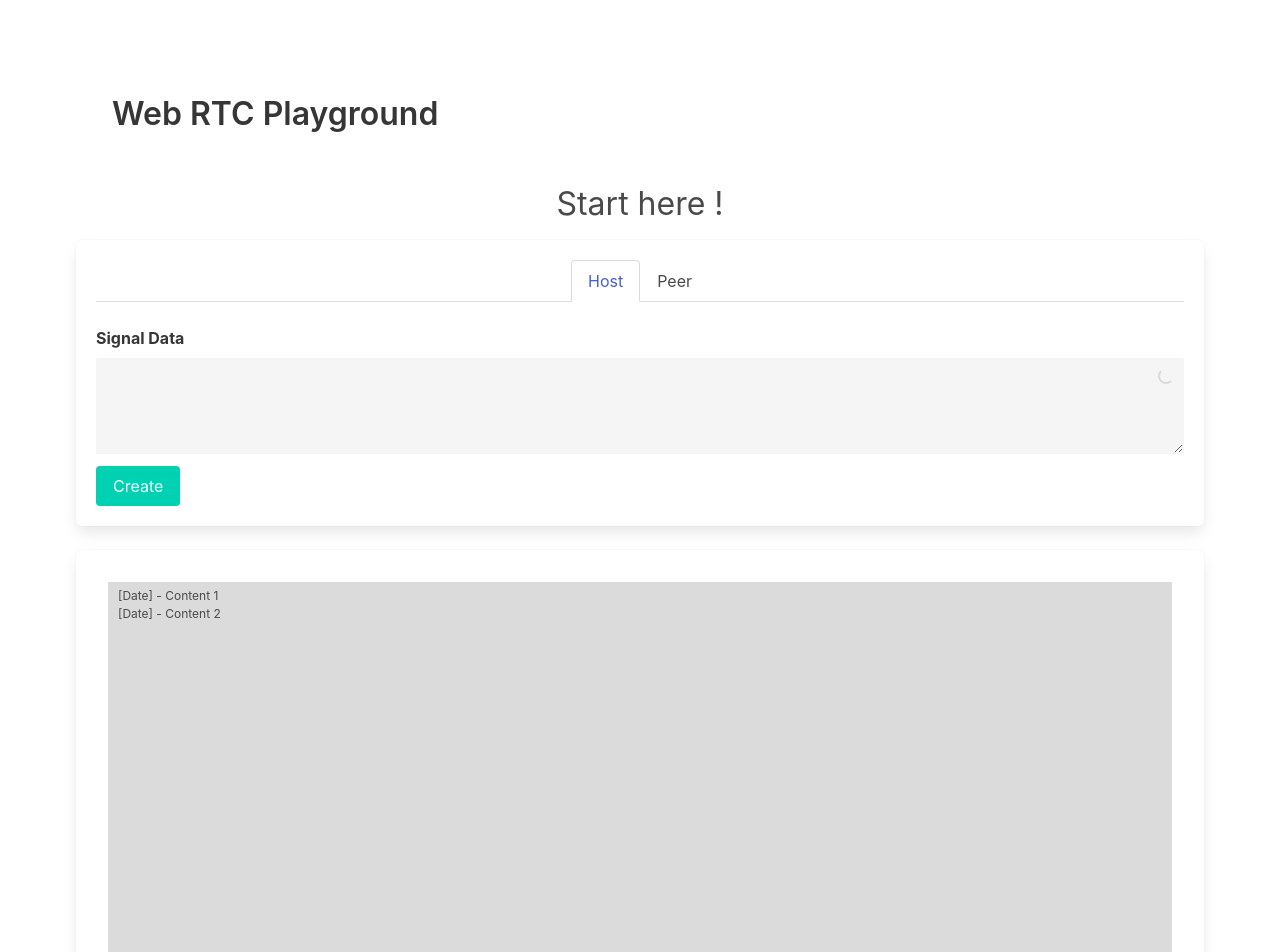
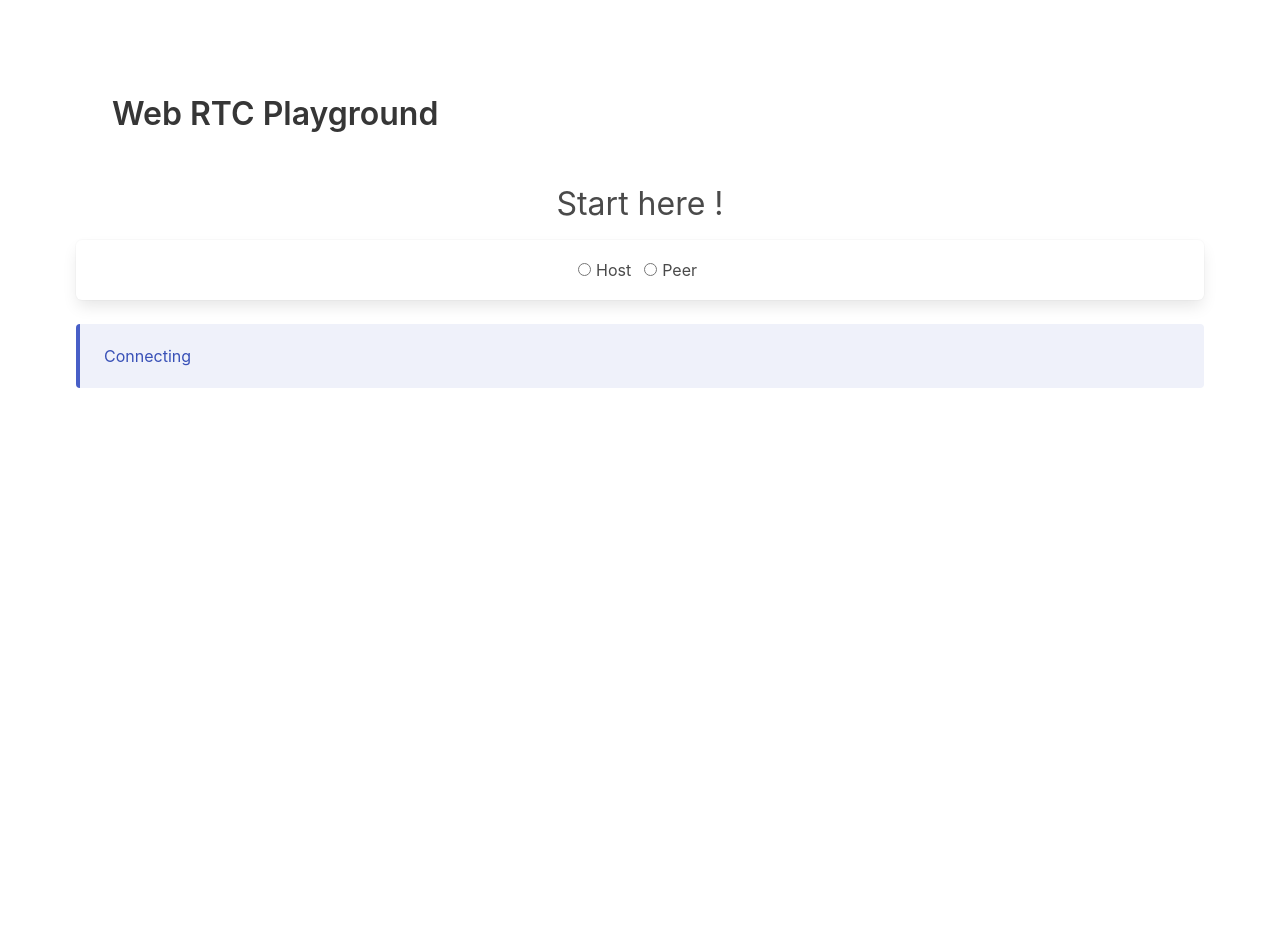
Before and after one commit to tinnguyenhuuletrong/Learning, a React (Create React App) app in the folder webrtc-playground/: page / in a window 1280 px wide. Shown: the top 952 px of the page. After the commit the page ends 800 px from the top, so only its background shows below. Built offline with nearby package versions, Linux system fonts and the light colour scheme.

Commit message:
[webrtc] part 2

```diff
--- a/webrtc-playground/src/App.js
+++ b/webrtc-playground/src/App.js
@@ -1,15 +1,15 @@
 import React from 'react'
+import ChoiceMode from './components/ChoiceMode'
 import WebRtcHost from './components/WebRtcHost'
 import WebRtcClient from './components/WebRtcClient'
-import TabContainer from './containers/TabContainer'
-import AppStore from './stores/appStore'
-import { AppProvider } from './AppContext'
-
-const storeIns = new AppStore()
+import WebRtcStatus from './components/WebRtcStatus'
+// import TabContainer from './containers/TabContainer'
+import DisplayIfMode from './containers/DisplayIfMode'
+import { StateProvider, CONSTANT } from './AppContext'
 
 function App() {
   return (
-    <AppProvider value={storeIns}>
+    <StateProvider>
       <section className="section ">
         <div className="container">
           <section className="hero">
@@ -22,59 +22,32 @@ function App() {
           <p className="has-text-centered is-size-3">Start here !</p>
           <div className="column">
             <div className="box">
-              <TabContainer
-                tabs={[
-                  {
-                    name: 'Host',
-                    ContentComp: <WebRtcHost />
-                  },
-                  {
-                    name: 'Peer',
-                    ContentComp: <WebRtcClient />
-                  }
-                ]}
-              />
+              <ChoiceMode />
             </div>
           </div>
-          <div className="column is-multiline">
-            <div className="box">
-              <div className="column is-full">
-                <div
-                  className="container has-background-grey-lighter is-size-7"
-                  style={{
-                    minHeight: '50vh',
-                    maxHeight: '50vh',
-                    overflowY: 'auto',
-                    padding: '5px 10px'
-                  }}
-                >
-                  <p>[Date] - Content 1</p>
-                  <p>[Date] - Content 2</p>
-                </div>
+
+          <DisplayIfMode expectedMode={CONSTANT.ECLIENT_MODE.HOST}>
+            <div className="column">
+              <div className="box">
+                <WebRtcHost />
               </div>
-              <div className="column">Type info</div>
             </div>
+          </DisplayIfMode>
+
+          <DisplayIfMode expectedMode={CONSTANT.ECLIENT_MODE.PEER}>
+            <div className="column">
+              <div className="box">
+                <WebRtcClient />
+              </div>
+            </div>
+          </DisplayIfMode>
+
+          <div className="column">
+            <WebRtcStatus />
           </div>
         </div>
-
-        {/* Footer */}
-        <footer class="footer">
-          <div class="content has-text-centered">
-            <p>
-              <strong>Bulma</strong> by{' '}
-              <a href="https://jgthms.com">Jeremy Thomas</a>. The source code is
-              licensed
-              <a href="http://opensource.org/licenses/mit-license.php">MIT</a>.
-              The website content is licensed{' '}
-              <a href="http://creativecommons.org/licenses/by-nc-sa/4.0/">
-                CC BY NC SA 4.0
-              </a>
-              .
-            </p>
-          </div>
-        </footer>
       </section>
-    </AppProvider>
+    </StateProvider>
   )
 }
 
--- a/webrtc-playground/src/AppContext.js
+++ b/webrtc-playground/src/AppContext.js
@@ -1,7 +1,12 @@
-import React from 'react'
+import React, { createContext, useContext, useReducer } from 'react'
+import { initialState, reducer } from './stores/appStore'
+import * as ECONSTANT from './stores/constant'
 
-const AppContext = React.createContext({})
-
-export const AppProvider = AppContext.Provider
-export const AppConsumer = AppContext.Consumer
-export default AppContext
+export const StateContext = createContext()
+export const StateProvider = ({ children }) => (
+  <StateContext.Provider value={useReducer(reducer, initialState)}>
+    {children}
+  </StateContext.Provider>
+)
+export const useStateValue = () => useContext(StateContext)
+export const CONSTANT = ECONSTANT
--- /dev/null
+++ b/webrtc-playground/src/components/ChoiceMode.js
@@ -0,0 +1,48 @@
+import React, { useCallback, useMemo } from 'react'
+import { useStateValue, CONSTANT } from '../AppContext'
+
+export default ({ defaultIndex = 0, tabs = [] }) => {
+  const [{ appStep, mode }, dispatch] = useStateValue()
+
+  const setMode = useCallback(
+    mode => {
+      dispatch({
+        type: CONSTANT.EACTION.setAppMode,
+        value: mode
+      })
+      dispatch({
+        type: CONSTANT.EACTION.setAppStep,
+        value: CONSTANT.ESTEP.NOT_CONNECT
+      })
+    },
+    [dispatch]
+  )
+
+  const stepLock = useMemo(
+    () => (appStep === CONSTANT.ESTEP.CHOICE_MODE ? {} : { disabled: true }),
+    [appStep]
+  )
+
+  return (
+    <fieldset {...stepLock}>
+      <div className="field is-grouped is-grouped-centered">
+        <label className="radio">
+          <input
+            type="radio"
+            checked={mode === CONSTANT.ECLIENT_MODE.HOST}
+            onChange={e => setMode(CONSTANT.ECLIENT_MODE.HOST)}
+          />
+          <span style={{ margin: 5 }}>Host</span>
+        </label>
+        <label className="radio">
+          <input
+            type="radio"
+            checked={mode === CONSTANT.ECLIENT_MODE.PEER}
+            onChange={e => setMode(CONSTANT.ECLIENT_MODE.PEER)}
+          />
+          <span style={{ margin: 5 }}>Peer</span>
+        </label>
+      </div>
+    </fieldset>
+  )
+}
--- a/webrtc-playground/src/components/WebRtcClient.js
+++ b/webrtc-playground/src/components/WebRtcClient.js
@@ -1,53 +1,77 @@
-import React, { useContext, useCallback, useState } from 'react'
-import AppContext from '../AppContext'
+import React, { useCallback, useState, useMemo } from 'react'
+import { useStateValue, CONSTANT } from '../AppContext'
+import connectionMonitor from '../utils/connectionMonitor'
 
 import SimplePeer from 'simple-peer'
 
 export default props => {
-  const context = useContext(AppContext)
-  const [isLoading, setLoading] = useState(false)
-  const [signalData, setSignalData] = useState('')
+  const [{ appStep, mode, connection, eventSource }, dispatch] = useStateValue()
+
+  const [subStep, setSubStep] = useState(1)
+  const [inputSignalData, setInputSignalData] = useState('')
+  const [answerToHost, setAnswerToHost] = useState('')
+
+  const stepLock = useMemo(() => {
+    const isEnable =
+      appStep === CONSTANT.ESTEP.NOT_CONNECT &&
+      mode === CONSTANT.ECLIENT_MODE.PEER
+    return { disabled: !isEnable }
+  }, [appStep, mode])
+
+  // Effect
+  connectionMonitor(connection, eventSource)
+
+  // UI Callback
   const doConnect = useCallback(() => {
-    context.reset()
-    console.log('begin connect ', signalData)
-    setLoading(true)
+    console.log('begin connect ', inputSignalData)
     const p = new SimplePeer({
       initiator: false,
       trickle: false
     })
-    p.on('error', err => {
-      console.log('error', err)
-      setLoading(false)
+    p.on('signal', data => {
+      setAnswerToHost(JSON.stringify(data))
     })
-    p.on('connect', () => {
-      console.log('CONNECT')
-      context.setConnection(p)
-      context.setMode('peer')
-      setLoading(false)
+    p.signal(inputSignalData)
+    setSubStep(2)
+
+    dispatch({
+      type: CONSTANT.EACTION.updateConenction,
+      value: p
     })
-    p.on('signal', data => {
-      console.log('aaaa', data)
-    })
-    p.signal(signalData)
-  }, [context, signalData, setLoading])
+  }, [inputSignalData, setAnswerToHost, setSubStep, dispatch])
 
   return (
-    <React.Fragment>
+    <fieldset {...stepLock}>
       <div className="field">
-        <label className="label">Host Data</label>
-        <div className={['control', isLoading ? '' : 'is-loading'].join(' ')}>
+        <label className="label">SignalData from Host</label>
+        <div className={['control'].join(' ')}>
           <textarea
             className={['textarea', 'is-small'].join(' ')}
-            value={signalData}
-            onChange={e => setSignalData(e.target.value)}
+            value={inputSignalData}
+            onChange={e => setInputSignalData(e.target.value)}
           />
         </div>
       </div>
-      <div className="field">
-        <button className="button is-primary" onClick={doConnect}>
-          Connect
-        </button>
-      </div>
-    </React.Fragment>
+      {subStep === 1 && (
+        <div className="field">
+          <button className="button is-primary" onClick={doConnect}>
+            Connect
+          </button>
+        </div>
+      )}
+      {subStep === 2 && (
+        <div className="field">
+          <label className="label">Answer To Host</label>
+          <div className={['control'].join(' ')}>
+            <textarea
+              className={['textarea', 'is-small'].join(' ')}
+              disabled
+              value={answerToHost}
+              onChange={e => setAnswerToHost(e.target.value)}
+            />
+          </div>
+        </div>
+      )}
+    </fieldset>
   )
 }
--- a/webrtc-playground/src/components/WebRtcHost.js
+++ b/webrtc-playground/src/components/WebRtcHost.js
@@ -1,46 +1,89 @@
-import React, { useContext, useCallback, useState } from 'react'
-import AppContext from '../AppContext'
+import React, { useCallback, useMemo, useState, useEffect } from 'react'
+import { useStateValue, CONSTANT } from '../AppContext'
+import connectionMonitor from '../utils/connectionMonitor'
 
 import SimplePeer from 'simple-peer'
 
 export default props => {
-  const context = useContext(AppContext)
-  const [signalData, setSignalData] = useState(context.signalData)
+  const [{ appStep, mode, connection, eventSource }, dispatch] = useStateValue()
 
+  const [subStep, setSubStep] = useState(1)
+  const [hostSignalData, setHostSignalData] = useState('')
+  const [hostAnswer, setHostAnswer] = useState('')
+
+  const stepLock = useMemo(() => {
+    const isEnable =
+      appStep === CONSTANT.ESTEP.NOT_CONNECT &&
+      mode === CONSTANT.ECLIENT_MODE.HOST
+    return { disabled: !isEnable }
+  }, [appStep, mode])
+
+  // Effect
+  connectionMonitor(connection, eventSource)
+
+  // UI Callback
   const createNew = useCallback(() => {
-    context.reset()
     const p = new SimplePeer({
       initiator: true,
       trickle: false
     })
-    p.on('error', err => console.log('error', err))
     p.on('signal', data => {
       const newSignalData = JSON.stringify(data)
+      setHostSignalData(newSignalData)
+      setSubStep(2)
+    })
 
-      setSignalData(newSignalData)
-      context.setConnection(p)
-      context.setMode('host')
-      context.setSignalData(newSignalData)
+    dispatch({
+      type: CONSTANT.EACTION.updateConenction,
+      value: p
     })
-  }, [context, setSignalData])
+  }, [setHostSignalData, setSubStep, dispatch])
+
+  const submitAnswer = useCallback(() => {
+    console.log('submit answer', hostAnswer)
+    connection.signal(hostAnswer)
+  }, [hostAnswer, connection])
 
   return (
-    <React.Fragment>
+    <fieldset {...stepLock}>
       <div className="field">
-        <label className="label">Signal Data</label>
-        <div className={['control', signalData ? '' : 'is-loading'].join(' ')}>
+        <label className="label">Host Signal Data</label>
+        <div
+          className={['control', hostSignalData ? '' : 'is-loading'].join(' ')}
+        >
           <textarea
             className={['textarea', 'is-small'].join(' ')}
             disabled
-            value={signalData}
+            value={hostSignalData}
           ></textarea>
         </div>
       </div>
-      <div className="field">
-        <button className="button is-primary" onClick={createNew}>
-          Create
-        </button>
-      </div>
-    </React.Fragment>
+      {subStep === 1 && (
+        <div className="field">
+          <button className="button is-primary" onClick={createNew}>
+            Generate
+          </button>
+        </div>
+      )}
+      {subStep >= 2 && (
+        <React.Fragment>
+          <div className="field">
+            <label className="label">Answer</label>
+            <div className={['control'].join(' ')}>
+              <textarea
+                className={['textarea', 'is-small'].join(' ')}
+                value={hostAnswer}
+                onChange={e => setHostAnswer(e.target.value)}
+              ></textarea>
+            </div>
+          </div>
+          <div className="field">
+            <button className="button is-primary" onClick={submitAnswer}>
+              Connect
+            </button>
+          </div>
+        </React.Fragment>
+      )}
+    </fieldset>
   )
 }
--- /dev/null
+++ b/webrtc-playground/src/components/WebRtcStatus.js
@@ -0,0 +1,27 @@
+import React, { useCallback, useMemo, useEffect, useState } from 'react'
+import { useStateValue, CONSTANT } from '../AppContext'
+
+const COLOR_MAP = {
+  connecting: 'is-link',
+  connected: 'is-primary',
+  error: 'is-danger'
+}
+
+export default ({ defaultIndex = 0, tabs = [] }) => {
+  const [{ eventSource }] = useStateValue()
+  const [status, setStatus] = useState('connecting')
+
+  useEffect(() => {
+    const onChangeStatus = status => setStatus(status)
+    eventSource.on('connect', e => onChangeStatus('connected'))
+    eventSource.on('error', e => onChangeStatus('error'))
+  }, [eventSource])
+
+  return (
+    <article className={['message', COLOR_MAP[status]].join(' ')}>
+      <div className="message-body">
+        <p className="is-capitalized">{status}</p>
+      </div>
+    </article>
+  )
+}
--- /dev/null
+++ b/webrtc-playground/src/containers/DisplayIfMode.js
@@ -0,0 +1,10 @@
+import React from 'react'
+import { useStateValue } from '../AppContext'
+
+export default ({ expectedMode, children }) => {
+  const [{ mode }] = useStateValue()
+
+  return (
+    <React.Fragment>{expectedMode === mode ? children : null}</React.Fragment>
+  )
+}
--- a/webrtc-playground/src/stores/appStore.js
+++ b/webrtc-playground/src/stores/appStore.js
@@ -1,28 +1,37 @@
-class AppStore {
-  connection = null
-  mode = ''
-  signalData = ''
+import { EventEmitter } from 'events'
+import { ESTEP, EACTION } from './constant'
 
-  setSignalData = data => {
-    this.signalData = data
-  }
-  setMode = mode => {
-    this.mode = mode
-  }
-  setConnection = con => {
-    this.connection = con
-    con.on('connect', () => {
-      console.log('CONNECT')
-    })
-    con.on('data', data => {
-      console.log('data: ' + data)
-    })
-  }
-  reset = () => {
-    this.connection = null
-    this.mode = ''
-    this.signalData = ''
+export const initialState = {
+  appStep: ESTEP.CHOICE_MODE,
+  mode: '',
+  connection: null,
+  signalData: '',
+
+  eventSource: new EventEmitter()
+}
+
+export const reducer = (state, action) => {
+  switch (action.type) {
+    case EACTION.reset:
+      return {
+        ...initialState
+      }
+    case EACTION.setAppMode:
+      return {
+        ...state,
+        mode: action.value
+      }
+    case EACTION.setAppStep:
+      return {
+        ...state,
+        appStep: action.value
+      }
+    case EACTION.updateConenction:
+      return {
+        ...state,
+        connection: action.value
+      }
+    default:
+      return state
   }
 }
-
-export default AppStore
--- /dev/null
+++ b/webrtc-playground/src/stores/constant.js
@@ -0,0 +1,15 @@
+export const ESTEP = {
+  CHOICE_MODE: 'CHOICE_MODE',
+  NOT_CONNECT: 'NOT_CONNECT',
+  CONNECTED: 'CONNECTED'
+}
+export const ECLIENT_MODE = {
+  HOST: 'HOST',
+  PEER: 'PEER'
+}
+export const EACTION = {
+  reset: 'reset',
+  setAppStep: 'setAppStep',
+  setAppMode: 'setAppMode',
+  updateConenction: 'updateConenction'
+}
--- /dev/null
+++ b/webrtc-playground/src/utils/connectionMonitor.js
@@ -0,0 +1,19 @@
+import { useEffect } from 'react'
+
+export default (connection, eventSource) => {
+  useEffect(() => {
+    if (!connection) return
+
+    const errorHandler = err => eventSource.emit('error', err)
+    const connectHandler = () => eventSource.emit('connect')
+    const dataHandler = data => eventSource.emit('data', data)
+    connection.on('error', errorHandler)
+    connection.on('connect', connectHandler)
+    connection.on('data', dataHandler)
+    return () => {
+      connection.off('error', errorHandler)
+      connection.off('connect', connectHandler)
+      connection.off('data', dataHandler)
+    }
+  }, [connection, eventSource])
+}
```
